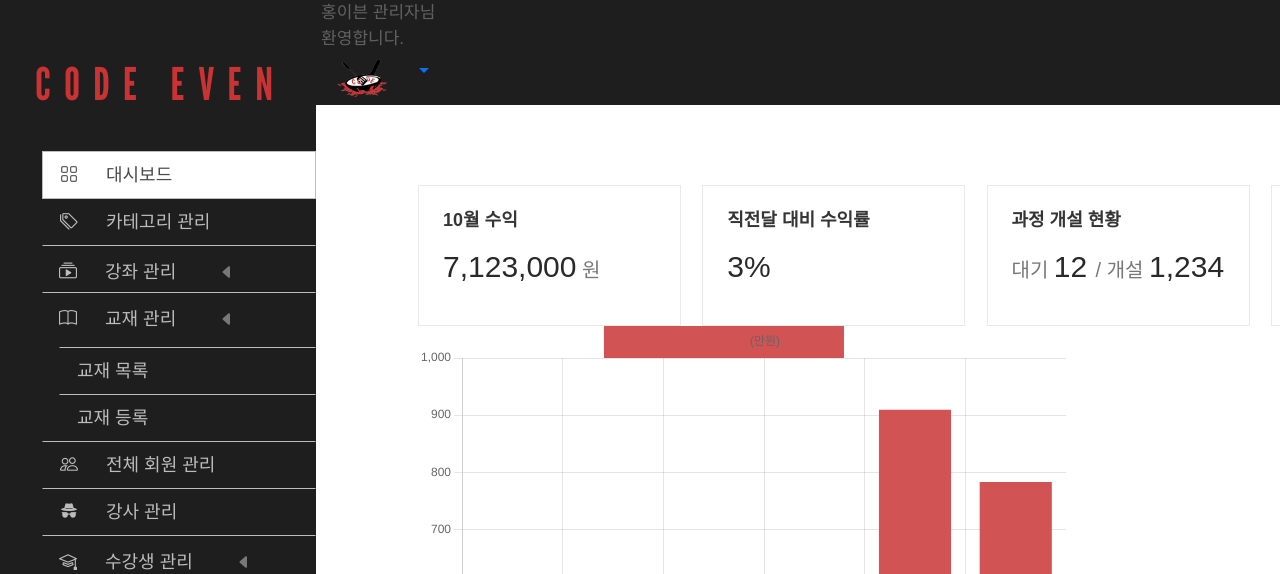
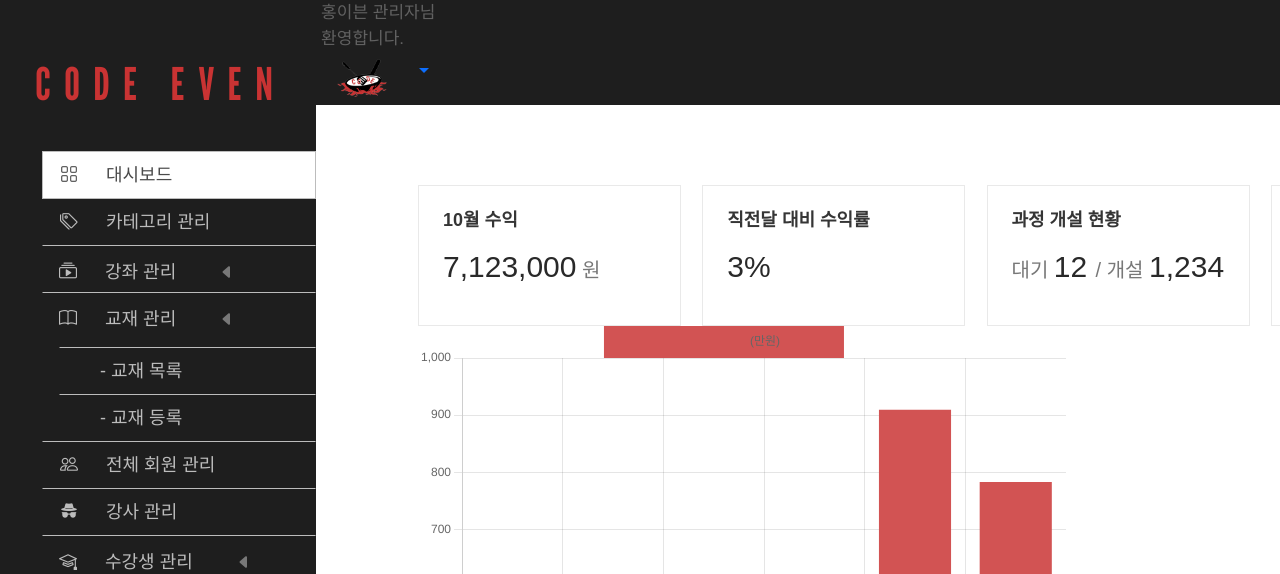
Before and after one commit to AppleBee12/Code_Even, a PHP site: page /admin/index.php in a window 1280 px wide, after a click that opens the changed part; the page is wider, and only the part inside the window is pictured. Shown: the top 574 px of that part. Run offline with PHP 8.4, Linux system fonts and the light colour scheme; a user stored in the database is signed in; some web fonts are replaced.

Commit message:
📝 docs: list수정

```diff
--- a/admin/inc/header.php
+++ b/admin/inc/header.php
@@ -145,8 +145,8 @@ if (!isset($_SESSION['AUID'])) {
           <button class="btn btn-toggle collapsed" data-bs-toggle="collapse" data-bs-target="#book_collapse" href="#"
             aria-expanded="false"><i class="bi bi-caret-down-fill"></i></button>
           <ul class="collapse btn-toggle-nav" id="book_collapse">
-            <li class="list-group-item dropdown-item"><a href="">교재 목록</a></li>
-            <li class="list-group-item dropdown-item"><a href="">교재 등록</a></li>
+            <li class="list-group-item dropdown-item"><a href=""> 　 - 교재 목록</a></li>
+            <li class="list-group-item dropdown-item"><a href=""> 　 - 교재 등록</a></li>
           </ul>
         </li>
         <li class="list-group-item"><a href=""><i class="bi bi-people"></i> 　 전체 회원 관리</a></li>
```
